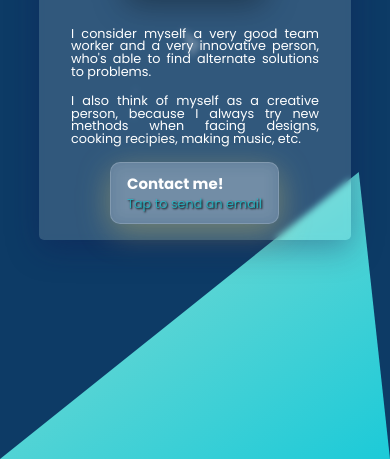
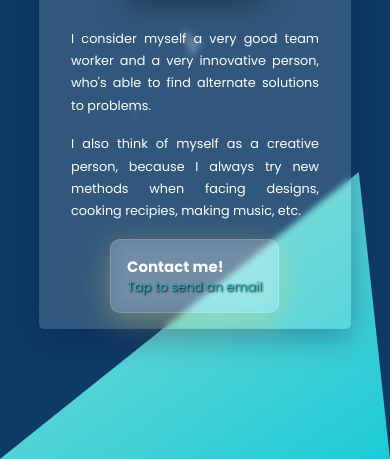
Before and after one commit to jpalomarbl/jaimeSimeonPalomarBlumenthal, a website: page index.html in a window 390 px wide. Both pictures are taken after a click on the element "Pros". Shown: the part 385-844 px from the top of the page. Drawn offline with nearby package versions, Linux system fonts and the light colour scheme.

Commit message:
Fixing deployment issues

```diff
--- a/styles.css
+++ b/styles.css
@@ -610,12 +610,12 @@ div#glass-container-inside > div.glass {
   }
 
     /* MOBILE Adjunstments*/
-    body.mobile div#main-container > section#info > div.text > p {
+    div#main-container > section#info > div.text > p {
       font-size: .8rem;
       line-height: .8rem;
     }
 
-    body.mobile div#main-container > section#info > div.contact {
+    div#main-container > section#info > div.contact {
       font-size: .8rem;
 
       padding-block: 10px;
```
